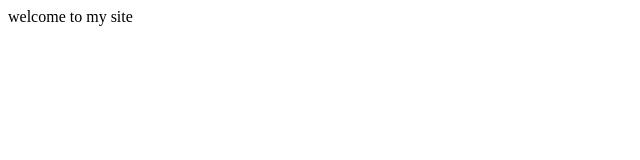
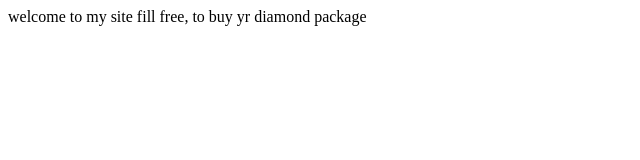
Before and after one commit to larry100-alt/noob, a plain HTML site: page index.html in a window 1280 px wide. Shown: the whole page, without its empty margins (0-640 px from the left). Drawn offline with Linux system fonts and the light colour scheme.

Commit message:
Add files via upload

```diff
--- a/index.html
+++ b/index.html
@@ -6,7 +6,8 @@
     <title>Document</title>
 </head>
 <body>
-    welcome to my site
+    welcome to my site fill free, to buy yr diamond package
+
 
 
 </body>
```
